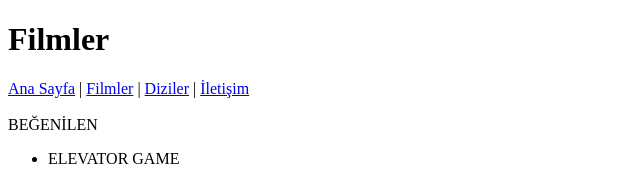
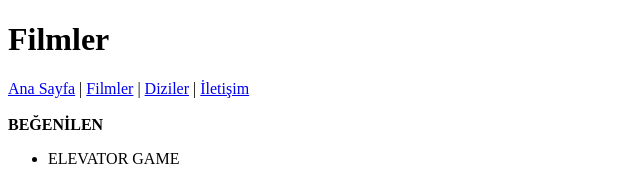
Before and after one commit to emnkp/index, a plain HTML site: page filmler.html in a window 1280 px wide. Shown: the top 181 px of the page, 0-640 px from the left. Drawn offline with Linux system fonts and the light colour scheme.

Commit message:
film değişiklik

```diff
--- a/filmler.html
+++ b/filmler.html
@@ -15,7 +15,7 @@
       <br><br
 
 
-<h3>BEĞENİLEN</h3>
+<h3><b>BEĞENİLEN</b></h3>
 
 <ul>
     <li>ELEVATOR GAME</li>
```
